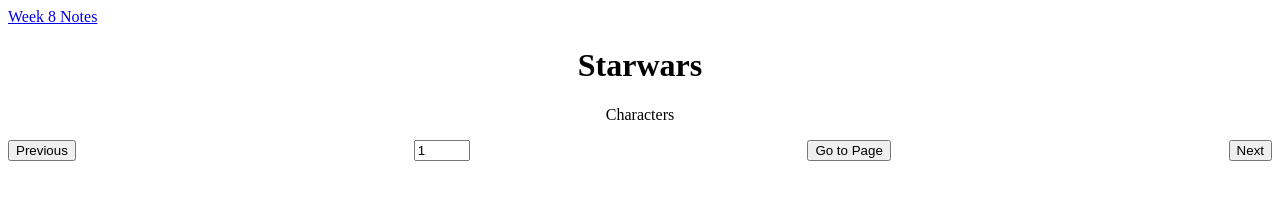
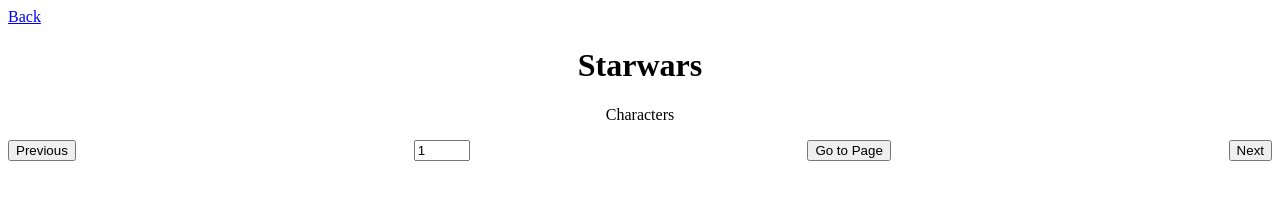
Before and after one commit to polsongarrett/WDD330_Spring2021, a plain HTML site: page week08/teamActivity/starwarsPeople.html in a window 1280 px wide. Drawn offline with Linux system fonts and the light colour scheme; no server answers.

Commit message:
Edited back button

```diff
--- a/week08/teamActivity/starwarsPeople.html
+++ b/week08/teamActivity/starwarsPeople.html
@@ -17,7 +17,7 @@
             justify-content: space-between;
         }
     </style>
-    <a href="/week8/index.html">Week 8 Notes</a>
+    <a href="../index.html">Back</a>
 </head>
 <body>
     <h1>Starwars</h1>
@@ -34,6 +34,8 @@
         <button onclick="LoadNext()" id="next"> Next </button>
     </div>
     <script src="starwarsAPI.js"></script>
+
+
 </body>
 
 </html>
```
